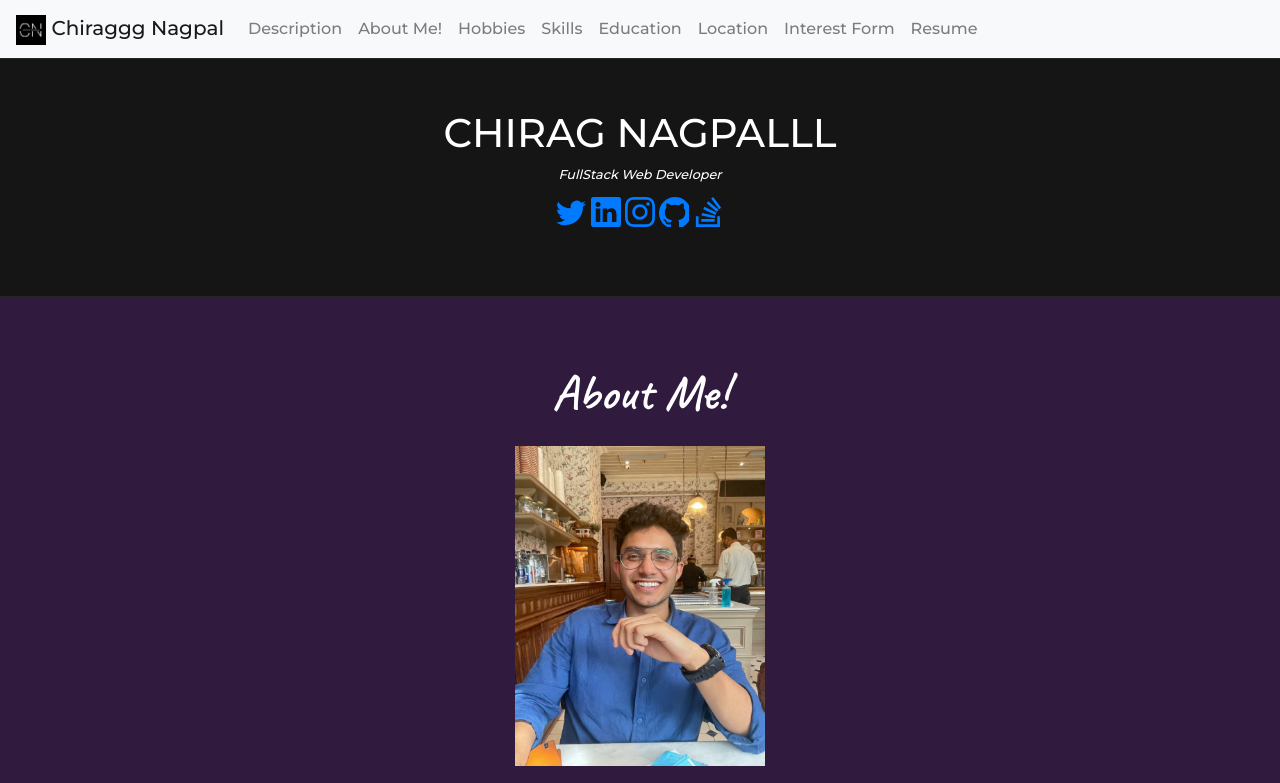
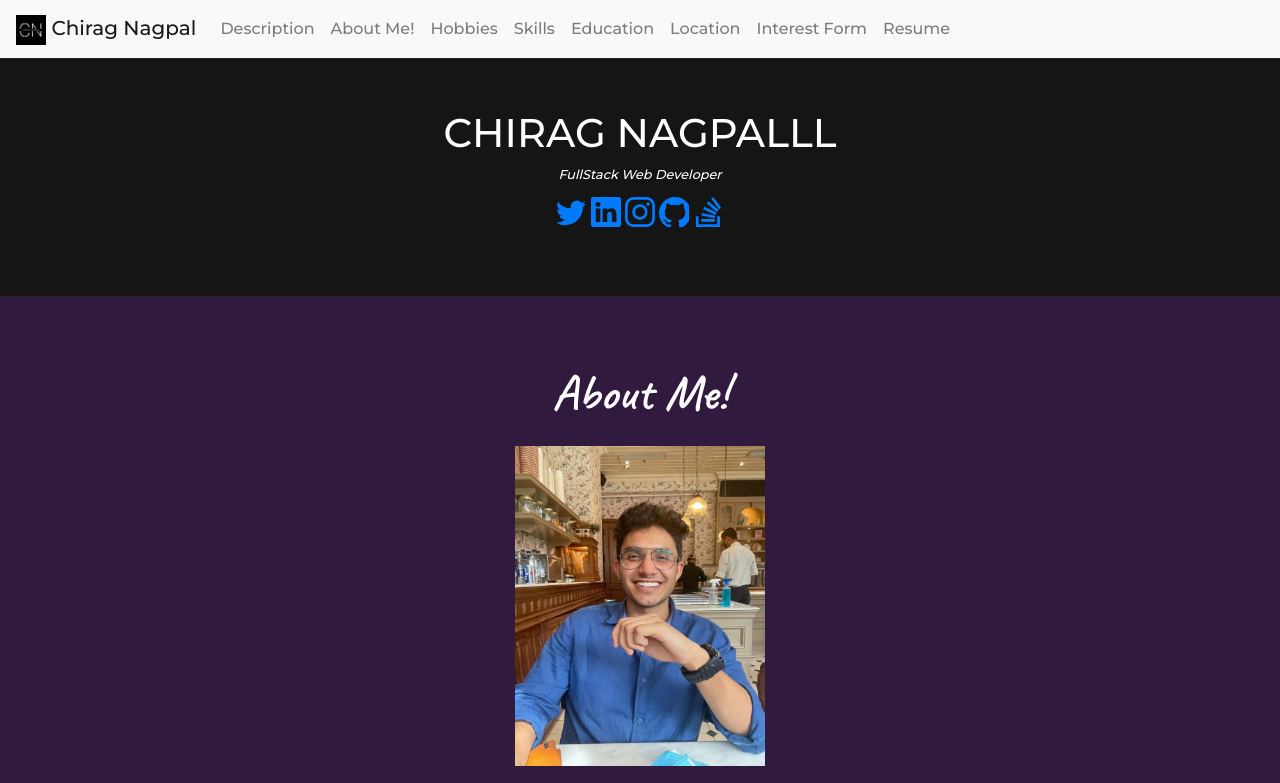
Before and after one commit to chiragnagpal02/ChiragProfile, a website: page index.html in a window 1280 px wide. Shown: the top 783 px of the page. Drawn offline with nearby package versions, Linux system fonts and the light colour scheme.

Commit message:
New commit

```diff
--- a/index.html
+++ b/index.html
@@ -22,7 +22,7 @@
     <nav class="navbar navbar-expand-sm navbar-light bg-light" style="margin-bottom:0;">
         <a class="navbar-brand" href="#">
             <img src="images/1.png" alt="CN Logo" width="30" height="30">
-            Chiraggg Nagpal
+            Chirag Nagpal
         </a>
         <button class="navbar-toggler" data-toggle="collapse">
             <span class="navbar-toggler-icon"></span>
```
